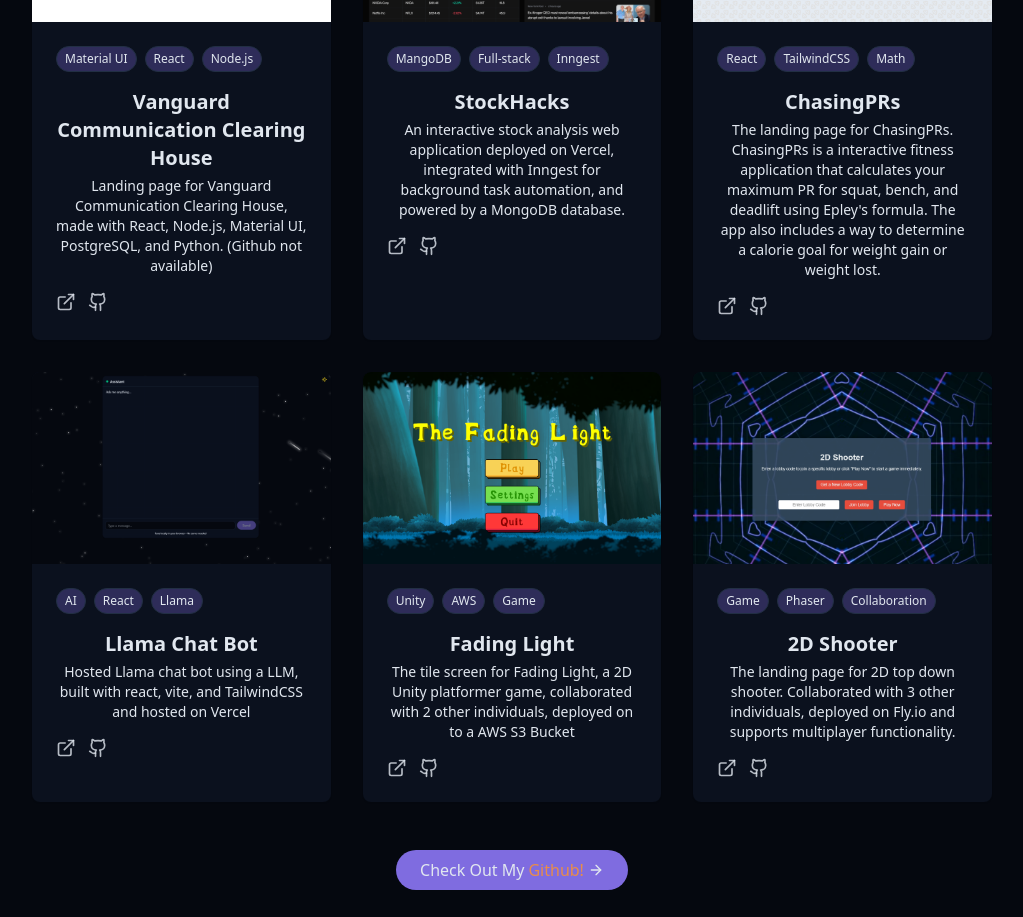
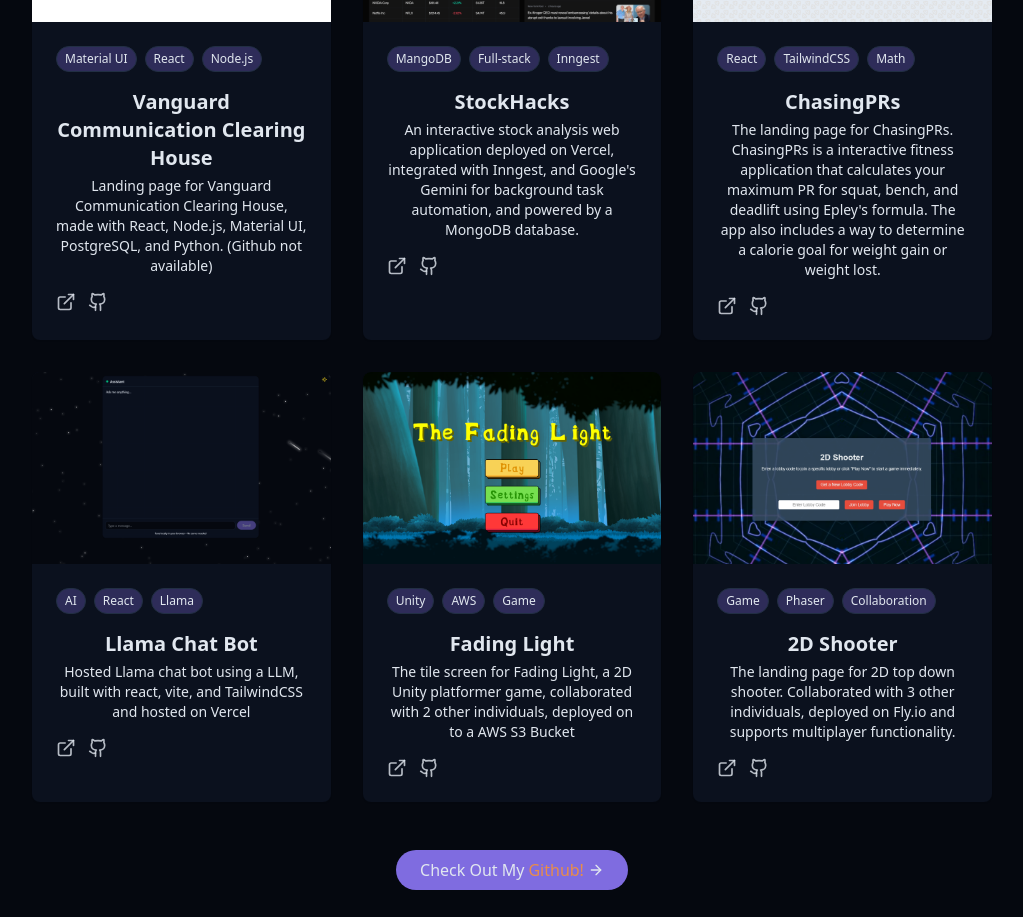
Before and after one commit to Jr3582/protfolioProject, a React (Vite) app: page / in a window 1280 px wide. Shown: the part 4660-5577 px from the top of the page, without its empty margins (128-1151 px from the left). Built offline with nearby package versions, Linux system fonts and the light colour scheme.

Commit message:
small description change for StockHacks

```diff
--- a/src/components/ProjectsSection.jsx
+++ b/src/components/ProjectsSection.jsx
@@ -14,7 +14,7 @@ const projects = [
     {
         id: 2,
         title: "StockHacks",
-        description: "An interactive stock analysis web application deployed on Vercel, integrated with Inngest for background task automation, and powered by a MongoDB database.",
+        description: "An interactive stock analysis web application deployed on Vercel, integrated with Inngest, and Google's Gemini for background task automation, and powered by a MongoDB database.",
         image: "/projects/dashboard.png",
         tags: ["MangoDB", "Full-stack", "Inngest"],
         demoUrl: "https://stock-hacks.vercel.app/sign-in",
```
